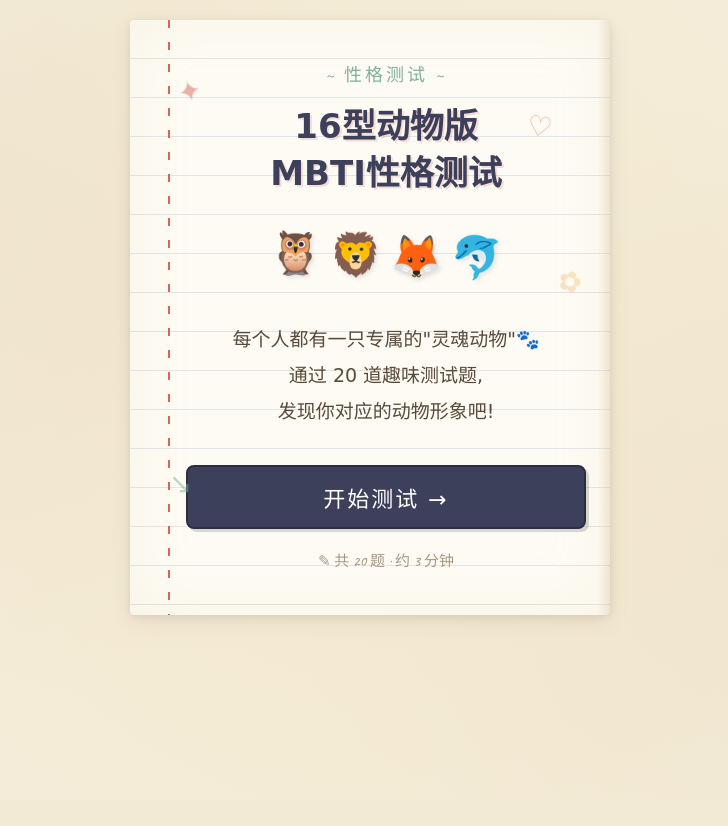
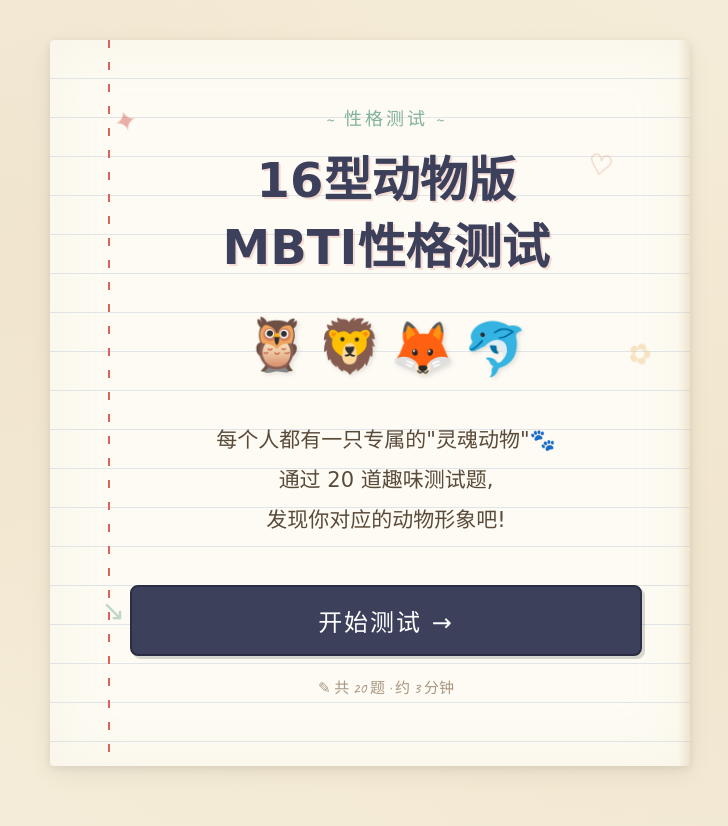
Before and after one commit to Franklinqw/mbti, a Flask app: page / in a window 1280 px wide. Shown: the whole page, without its empty margins (270-998 px from the left). Before the commit the page ends 624 px from the top, so only its background shows below. Run offline with Flask 3, Linux system fonts and the light colour scheme; some web fonts are replaced.

Commit message:
修改尺寸

```diff
--- a/static/css/style.css
+++ b/static/css/style.css
@@ -534,8 +534,86 @@ body {
 }
 
 /* ============================================================
-   响应式适配
+   响应式适配:手机 / 平板 / 电脑
+   策略:移动优先,随屏幕变大逐步放大笔记本尺寸与字号
    ============================================================ */
+
+/* 大屏手机 / 小平板竖屏 (481px ~ 767px) */
+@media (min-width: 481px) {
+    .notebook {
+        max-width: 520px;
+        padding: 48px 32px 48px 64px;
+    }
+
+    .notebook::before {
+        left: 44px;
+    }
+
+    .home-title { font-size: 38px; }
+    .home-desc { font-size: 20px; }
+    .question-text { font-size: 25px; }
+    .option-item { font-size: 20px; padding: 18px 20px; }
+    .result-emoji { font-size: 104px; }
+    .result-type { font-size: 48px; }
+    .result-traits { font-size: 19px; }
+}
+
+/* 平板横屏 / 桌面电脑 (≥ 768px) */
+@media (min-width: 768px) {
+    .screen {
+        padding: 40px 24px 60px;
+    }
+
+    .notebook {
+        max-width: 600px;
+        min-height: 640px;
+        padding: 56px 40px 56px 72px;
+    }
+
+    .notebook::before {
+        left: 52px;
+    }
+
+    .home-title { font-size: 44px; }
+    .home-emoji-row .emoji-big { font-size: 52px; }
+    .home-desc { font-size: 21px; margin-bottom: 44px; }
+    .btn-primary { font-size: 24px; padding: 16px 28px; }
+    .progress-text { font-size: 22px; }
+    .question-text { font-size: 27px; margin-bottom: 32px; }
+    .option-item { font-size: 21px; padding: 20px 22px; }
+    .option-key { width: 36px; height: 36px; font-size: 20px; }
+    .result-emoji { font-size: 120px; }
+    .result-animal-label { font-size: 24px; }
+    .result-type { font-size: 54px; }
+    .result-nickname { font-size: 22px; }
+    .result-traits { font-size: 20px; padding: 18px 20px; }
+    .result-section-title { font-size: 22px; }
+    .result-list li { font-size: 18px; }
+    .dim-bar-label { font-size: 17px; }
+    .dim-bar-track { height: 12px; }
+}
+
+/* 大屏桌面 (≥ 1024px) */
+@media (min-width: 1024px) {
+    .notebook {
+        max-width: 640px;
+        min-height: 680px;
+        padding: 64px 48px 64px 80px;
+    }
+
+    .notebook::before {
+        left: 58px;
+    }
+
+    .home-title { font-size: 48px; }
+    .question-text { font-size: 28px; }
+    .option-item { font-size: 22px; }
+    .result-emoji { font-size: 132px; }
+    .result-type { font-size: 58px; }
+    .result-traits { font-size: 21px; }
+}
+
+/* 小屏手机 (≤ 380px) */
 @media (max-width: 380px) {
     .notebook {
         padding: 32px 16px 32px 48px;
@@ -545,24 +623,11 @@ body {
         left: 32px;
     }
 
-    .home-title {
-        font-size: 28px;
-    }
-
-    .question-text {
-        font-size: 20px;
-    }
-
-    .option-item {
-        font-size: 17px;
-        padding: 14px;
-    }
-
-    .result-emoji {
-        font-size: 72px;
-    }
-
-    .result-type {
-        font-size: 34px;
-    }
+    .home-title { font-size: 28px; }
+    .question-text { font-size: 20px; }
+    .option-item { font-size: 17px; padding: 14px; }
+    .result-emoji { font-size: 72px; }
+    .result-type { font-size: 34px; }
+    .emoji-big { font-size: 36px; }
+    .btn-primary { font-size: 20px; padding: 12px 20px; }
 }
```
